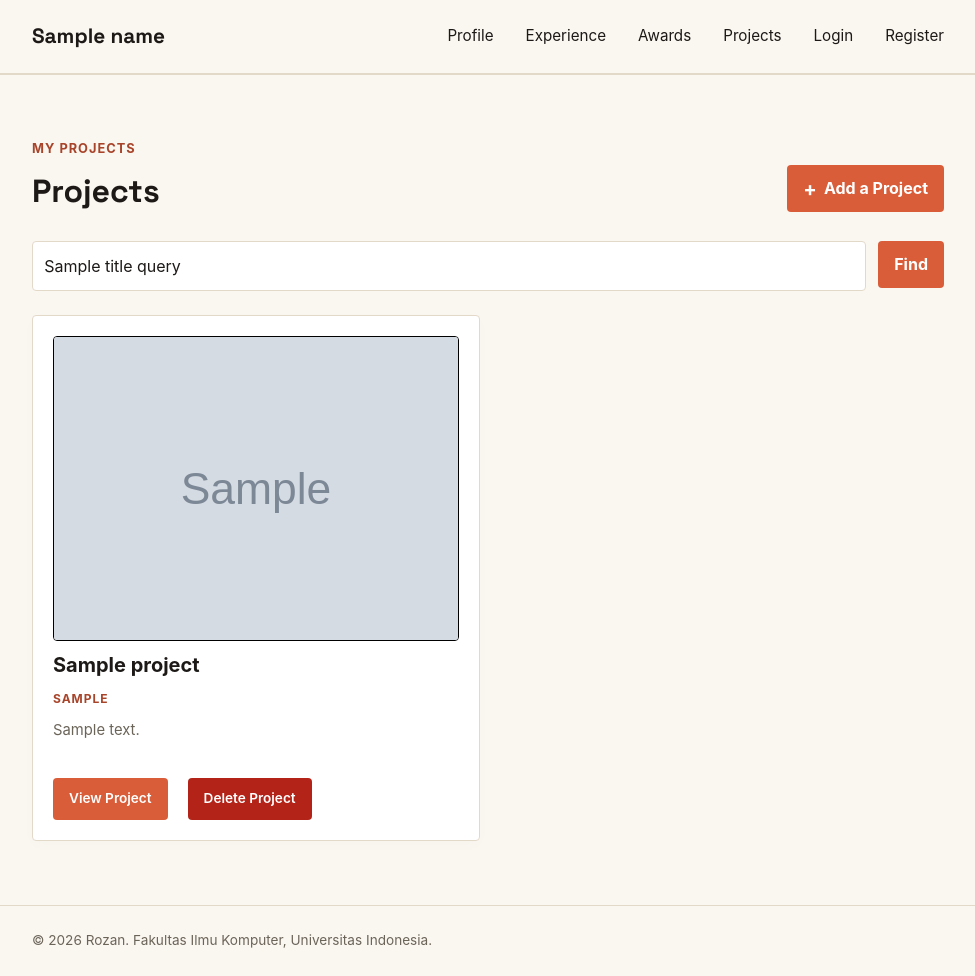
After one commit to rozanlaudzai/myportfolio, a Django app: template main/templates/main/projects.html in a window 1280 px wide. The commit adds this page. Shown: the whole page, without its empty margins (152-1127 px from the left). Run offline with Django 5.2, Linux system fonts and the light colour scheme; the template is opened without the code that fills it: most values are stand-ins (such as "Sample title", 1, 10 or a date in 2020); grey boxes marked "Sample" are stand-in pictures.

Commit message:
feat(project-model): add project show page, creation page, and deletion page

```diff
--- /dev/null
+++ b/main/templates/main/components/project-delete-modal.html
@@ -0,0 +1,60 @@
+<p class="experience-status">
+  <button
+    type="button"
+    class="button button-danger"
+    popovertarget="delete-project-{{ project.id }}"
+    aria-label="Delete {{ project.title }}"
+    title="Delete project"
+  >
+    Delete Project
+  </button>
+</p>
+
+<div
+  id="delete-project-{{ project.id }}"
+  class="project-delete-modal"
+  popover="auto"
+  role="dialog"
+  aria-modal="true"
+  aria-labelledby="delete-project-title-{{ project.id }}"
+>
+  <button
+    type="button"
+    class="project-delete-modal__backdrop"
+    popovertarget="delete-project-{{ project.id }}"
+    popovertargetaction="hide"
+    aria-label="Close delete confirmation"
+  ></button>
+
+  <div class="project-delete-modal__content">
+    <button
+      type="button"
+      class="project-delete-modal__close"
+      popovertarget="delete-project-{{ project.id }}"
+      popovertargetaction="hide"
+      aria-label="Close delete confirmation"
+    >
+      ×
+    </button>
+
+    <h2 id="delete-project-title-{{ project.id }}">Delete project?</h2>
+
+    <p>Are you sure you want to delete <strong>{{ project.title }}</strong>?</p>
+
+    <div class="project-delete-modal__actions">
+      <button
+        type="button"
+        class="button button-secondary"
+        popovertarget="delete-project-{{ project.id }}"
+        popovertargetaction="hide"
+      >
+        Cancel
+      </button>
+
+      <form method="post" action="{% url 'main:delete_project' project.id %}">
+        {% csrf_token %}
+        <button type="submit" class="button button-danger">Delete</button>
+      </form>
+    </div>
+  </div>
+</div>
--- /dev/null
+++ b/main/templates/main/projects.html
@@ -0,0 +1,85 @@
+{% extends 'base.html' %}
+
+<!--  -->
+{% load static %}
+
+<!--  -->
+{% block meta %}
+<link rel="stylesheet" href="{% static 'css/main/experience.css' %}" />
+<link rel="stylesheet" href="{% static 'css/main/projects.css' %}" />
+{% endblock meta %}
+
+<!--  -->
+{% block content %}
+<section class="experience-section" id="experience">
+  <div class="container">
+    <p class="section-kicker">My Projects</p>
+    <div class="project-header">
+      <h1>Projects</h1>
+      <a
+        href="{% url 'main:create_project' %}"
+        class="button project-add-button"
+      >
+        <span aria-hidden="true">+</span>
+        Add a Project
+      </a>
+    </div>
+
+    <form
+      method="get"
+      action="{% url 'main:show_projects' %}"
+      class="project-search"
+    >
+      <input
+        type="search"
+        name="title"
+        value="{{ title_query }}"
+        placeholder="Search by project title"
+        class="project-search__input"
+        aria-label="Search by project title"
+      />
+      <button type="submit" class="button">Find</button>
+    </form>
+
+    <div class="experience-grid project-grid">
+      {% for project in project_list %}
+
+      <article class="experience-card">
+        {% if project.project_image_url %}
+        <img
+          src="{{ project.project_image_url }}"
+          alt="{{ project.title }} image"
+          class="project-image"
+        />
+        {% endif %}
+
+        <h2>{{ project.title }}</h2>
+        <span class="experience-category">{{ project.tech_stack }}</span>
+        <p class="experience-description">{{ project.description }}</p>
+
+        <div class="project-card-actions">
+          <div class="project-actions">
+            {% if project.project_url %}
+            <a href="{{ project.project_url }}" class="button">View Project</a>
+            {% endif %}
+
+            <!-- prettier-ignore -->
+            {% include 'main/components/project-delete-modal.html' with project=project %}
+          </div>
+        </div>
+      </article>
+
+      {% empty %}
+      <!--  -->
+      {% if title_query %}
+      <p class="empty-state">No projects with that title.</p>
+      {% else %}
+      <p class="empty-state">There is no project yet.</p>
+      {% endif %}
+
+      <!--  -->
+      {% endfor %}
+    </div>
+  </div>
+</section>
+{% endblock content %}
--- a/main/urls.py
+++ b/main/urls.py
@@ -23,6 +23,12 @@ urlpatterns = [
     path('awards/<uuid:award_id>/delete/', views.delete_award, name='delete_award'),
     path('awards/<uuid:award_id>/star/', views.toggle_star, name='toggle_star'),
 
+    # project
+    path('projects/', views.show_projects, name='show_projects'),
+    path('api/projects/', views.get_projects_json, name='get_projects_json'),
+    path('projects/add/', views.create_project, name='create_project'),
+    path('projects/<uuid:project_id>/delete/', views.delete_project, name='delete_project'),
+
     # auth
     path('register/', views.register, name='register'),
     path('login/', views.login_user, name='login'),
--- a/static/css/main/experience.css
+++ b/static/css/main/experience.css
@@ -237,4 +237,59 @@
   background: #fffdf9;
   color: var(--text-muted);
 }
+
+.experience-section {
+  padding: 4rem 0;
+  border-top: 1px solid var(--line);
+}
+
+.section-kicker {
+  color: var(--accent-dark);
+  font-size: 0.8rem;
+  font-weight: 700;
+  letter-spacing: 0.08em;
+  text-transform: uppercase;
+}
+
+.experience-section h1 {
+  margin: 0.4rem 0 1.5rem;
+  font-size: 2rem;
+}
+
+.experience-grid {
+  display: grid;
+  grid-template-columns: repeat(auto-fit, minmax(240px, 1fr));
+  gap: 1rem;
+}
+
+.experience-card {
+  padding: 1.25rem;
+  background-color: #fff;
+  border: 1px solid var(--line);
+  border-radius: var(--radius);
+}
+
+.experience-category {
+  color: var(--accent-dark);
+  font-size: 0.75rem;
+  font-weight: 700;
+  text-transform: uppercase;
+}
+
+.experience-card h2 {
+  margin: 0.5rem 0;
+  font-size: 1.25rem;
+}
+
+.experience-description,
+.empty-state {
+  color: var(--text-muted);
+}
+
+.experience-status {
+  margin-top: 1rem;
+  font-size: 0.85rem;
+  font-weight: 600;
+}
+
 /* Experience End */
--- /dev/null
+++ b/static/css/main/projects.css
@@ -0,0 +1,270 @@
+/* Project Form */
+.project-form {
+  width: 100%;
+  max-width: 100%;
+  margin-top: 1.5rem;
+}
+
+.form-group {
+  margin-bottom: 1.25rem;
+}
+
+.form-group label {
+  display: block;
+  margin-bottom: 0.4rem;
+  font-weight: 700;
+}
+
+.form-group input,
+.form-group textarea {
+  width: 100%;
+  box-sizing: border-box;
+  padding: 0.7rem;
+  border: 1px solid var(--accent);
+  border-radius: var(--radius);
+  font: inherit;
+  transition:
+    border-color 0.2s ease,
+    outline-color 0.2s ease;
+}
+
+.form-group input:focus,
+.form-group textarea:focus {
+  outline: 2px solid var(--accent);
+  border-color: var(--accent);
+}
+
+.form-error {
+  color: #b42318;
+  font-size: 0.85rem;
+  margin-top: 0.35rem;
+}
+
+.button {
+  display: inline-block;
+  height: fit-content;
+  border: 0;
+  border-radius: var(--radius);
+  padding: 0.65rem 1rem;
+  background: var(--accent);
+  color: white;
+  cursor: pointer;
+  font: inherit;
+  font-weight: 700;
+  text-decoration: none;
+}
+
+.button-secondary {
+  background: var(--ink);
+}
+
+/* Project Form End */
+
+/* Projects */
+
+.project-header {
+  width: 100%;
+  display: flex;
+  justify-content: space-between;
+  align-items: center;
+  gap: 1rem;
+  margin-bottom: 1.5rem;
+}
+
+.project-grid {
+  grid-template-columns: repeat(2, minmax(0, 1fr));
+}
+
+.project-grid .experience-card {
+  display: flex;
+  flex-direction: column;
+}
+
+.project-image {
+  display: block;
+  width: 100%;
+  height: auto;
+  border: 1px solid black;
+  border-radius: var(--radius);
+}
+
+.project-header h1 {
+  margin-bottom: 0;
+}
+
+.project-add-button {
+  display: inline-flex;
+  align-items: center;
+  gap: 0.45rem;
+}
+
+.project-add-button span {
+  font-size: 1.25rem;
+  line-height: 1;
+}
+
+.project-search {
+  display: flex;
+  gap: 0.75rem;
+  margin-bottom: 1.5rem;
+}
+
+.project-search__input {
+  width: 100%;
+  min-width: 0;
+  padding: 0.7rem;
+  border: 1px solid var(--line);
+  border-radius: var(--radius);
+  background: #fff;
+  color: var(--ink);
+  font: inherit;
+}
+
+.project-search__input:focus {
+  outline: 2px solid var(--accent);
+  border-color: var(--accent);
+}
+
+.project-actions {
+  display: flex;
+  align-items: center;
+  flex-wrap: wrap;
+  gap: 20px;
+  margin-top: 1rem;
+}
+
+.project-actions .button {
+  font-size: 0.85rem;
+  font-weight: 600;
+}
+
+.project-card-actions {
+  display: flex;
+  flex-direction: column;
+  margin-top: auto;
+}
+
+.hide {
+  display: none !important;
+}
+
+.project-actions .experience-status {
+  margin-top: 0;
+}
+
+.project-delete-modal {
+  display: none;
+  position: fixed;
+  inset: 0;
+  width: 100%;
+  height: 100%;
+  max-width: none;
+  max-height: none;
+  margin: 0;
+  padding: 1rem;
+  border: 0;
+  background: transparent;
+  z-index: 10;
+  align-items: center;
+  justify-content: center;
+}
+
+.project-delete-modal:popover-open {
+  display: flex;
+}
+
+.project-delete-modal__backdrop {
+  position: absolute;
+  inset: 0;
+  width: 100%;
+  height: 100%;
+  border: 0;
+  padding: 0;
+  background: rgba(28, 25, 23, 0.58);
+  cursor: default;
+}
+
+.project-delete-modal__content {
+  position: relative;
+  z-index: 1;
+  width: min(100%, 480px);
+  padding: 1.5rem;
+  background: var(--paper);
+  border: 1px solid var(--line);
+  border-radius: var(--radius);
+  box-shadow: 0 1rem 3rem rgba(28, 25, 23, 0.22);
+}
+
+.project-delete-modal__content h2 {
+  margin: 0 0 0.75rem;
+  font-family:
+    "Space Grotesk",
+    -apple-system,
+    sans-serif;
+  font-size: 1.5rem;
+}
+
+.project-delete-modal__close {
+  position: absolute;
+  top: 1rem;
+  right: 1rem;
+  border: 0;
+  padding: 0;
+  background: transparent;
+  color: var(--text-muted);
+  font-size: 1.8rem;
+  line-height: 1;
+  cursor: pointer;
+}
+
+.project-delete-modal__actions {
+  display: flex;
+  justify-content: flex-end;
+  gap: 0.75rem;
+  margin-top: 1.5rem;
+}
+
+.button-danger {
+  background: #b42318;
+}
+
+@media (max-width: 600px) {
+  .project-header {
+    align-items: flex-start;
+    flex-direction: column;
+  }
+
+  .project-add-button {
+    width: 100%;
+    justify-content: center;
+  }
+
+  .project-search {
+    flex-direction: column;
+  }
+
+  .project-search .button {
+    width: 100%;
+  }
+
+  .project-delete-modal {
+    align-items: flex-end;
+    padding: 0;
+  }
+
+  .project-delete-modal__content {
+    width: 100%;
+    padding: 1.25rem;
+    border-radius: var(--radius) var(--radius) 0 0;
+  }
+
+  .project-delete-modal__actions {
+    flex-direction: column-reverse;
+  }
+
+  .project-delete-modal__actions .button {
+    width: 100%;
+    text-align: center;
+  }
+}
+/* Projects End */
--- a/templates/base.html
+++ b/templates/base.html
@@ -24,6 +24,7 @@
           <a href="{% url 'main:index' %}">Profile</a>
           <a href="{% url 'main:show_experience' %}">Experience</a>
           <a href="{% url 'main:show_awards' %}">Awards</a>
+          <a href="{% url 'main:show_projects' %}">Projects</a>
 
           {% if user.is_authenticated %}
           <span class="nav-user">{{ user.username }}</span>
```
Also changed, not shown: main/templates/main/experience.html (+33 -8 lines), main/templates/main/project-form.html (added, +46 -0 lines), main/views.py (+62 -0 lines), main/migrations/0010_project.py (added).
